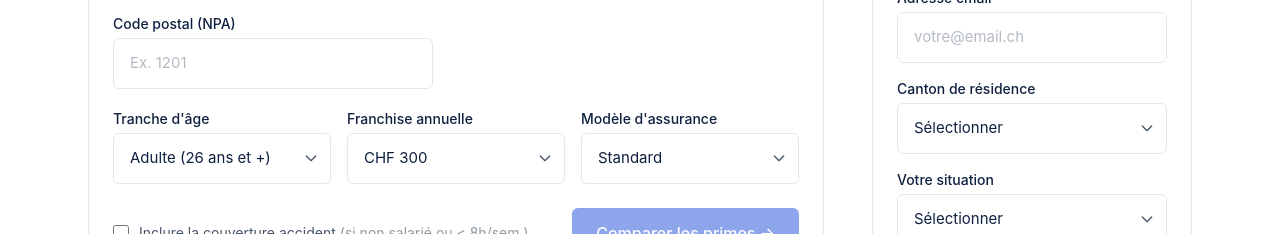
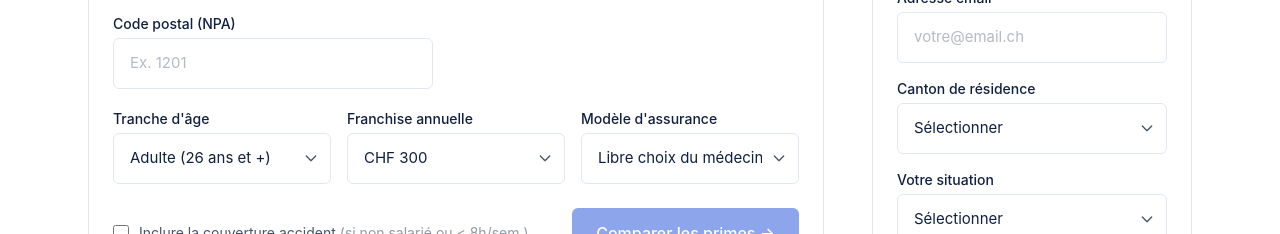
Before and after one commit to Anthrope1997/my-swiss-insurance.ch, a Next.js app: page /lamal/comparateur in a window 1280 px wide. Shown: the part 800-1034 px from the top of the page. Built offline with nearby package versions, Linux system fonts and the light colour scheme.

Commit message:
Renomme BASE en 'Libre choix du médecin (standard)'

```diff
--- a/components/PrimeCalculatorReal.tsx
+++ b/components/PrimeCalculatorReal.tsx
@@ -37,7 +37,7 @@ const FRANCHISES: Record<AgeGroup, number[]> = {
 }
 
 const MODELE_LABELS: Record<Modele, string> = {
-  BASE: 'Standard',
+  BASE: 'Libre choix du médecin (standard)',
   HAM:  'Médecin de famille',
   HMO:  'HMO (réseau de soins)',
   DIV:  'Télémédecine',
```
